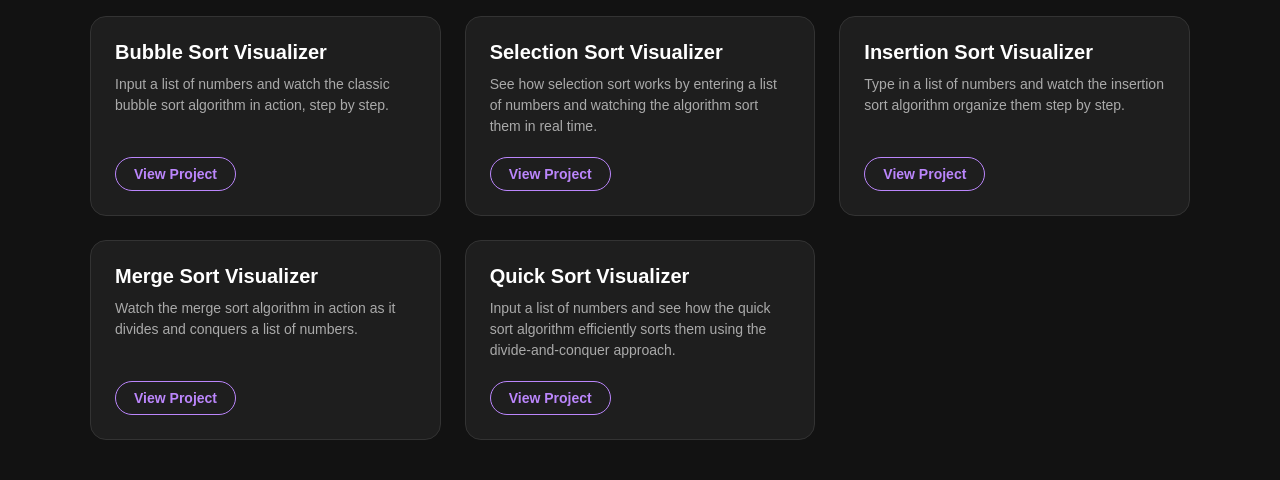
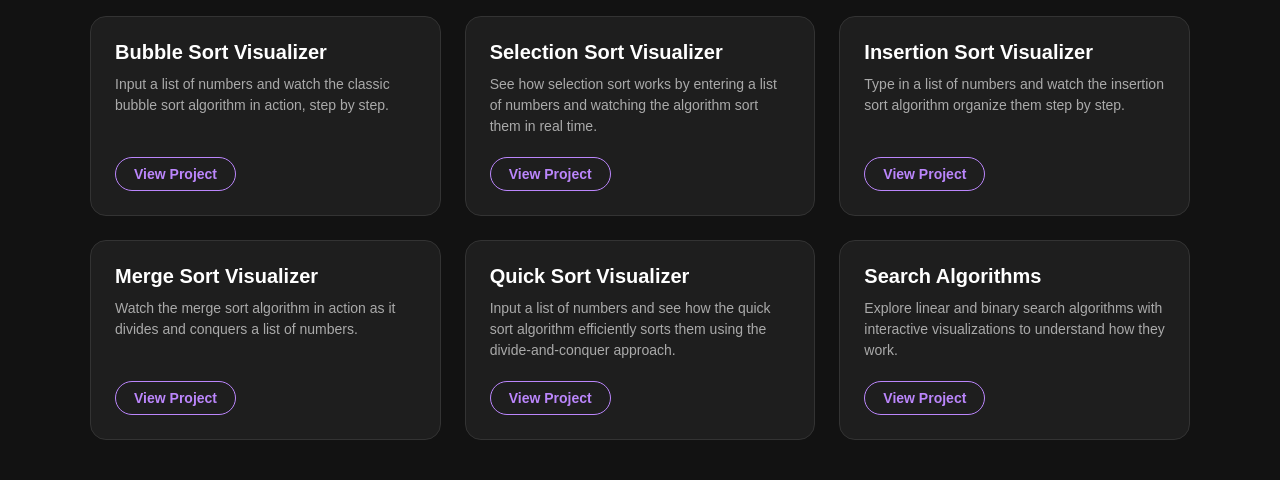
Before and after one commit to iiTzXeno/Lab-4_Python-Flask_DSA, a Flask app: page /works in a window 1280 px wide. Shown: the part 881-1361 px from the top of the page. Run offline with Flask 3, Linux system fonts and the light colour scheme.

Commit message:
feat: add Search Algorithms portfolio card to works page

```diff
--- a/templates/works.html
+++ b/templates/works.html
@@ -281,6 +281,14 @@
                 <a href="/works/quicksort" class="work-btn">View Project</a>
             </li>
 
+            <li class="work-card">
+                <div class="work-info">
+                    <h3>Search Algorithms</h3>
+                    <p>Explore linear and binary search algorithms with interactive visualizations to understand how they work.</p>
+                </div>
+                <a href="/works/search" class="work-btn">View Project</a>
+            </li>
+
         </ul>
     </main>
 
```
